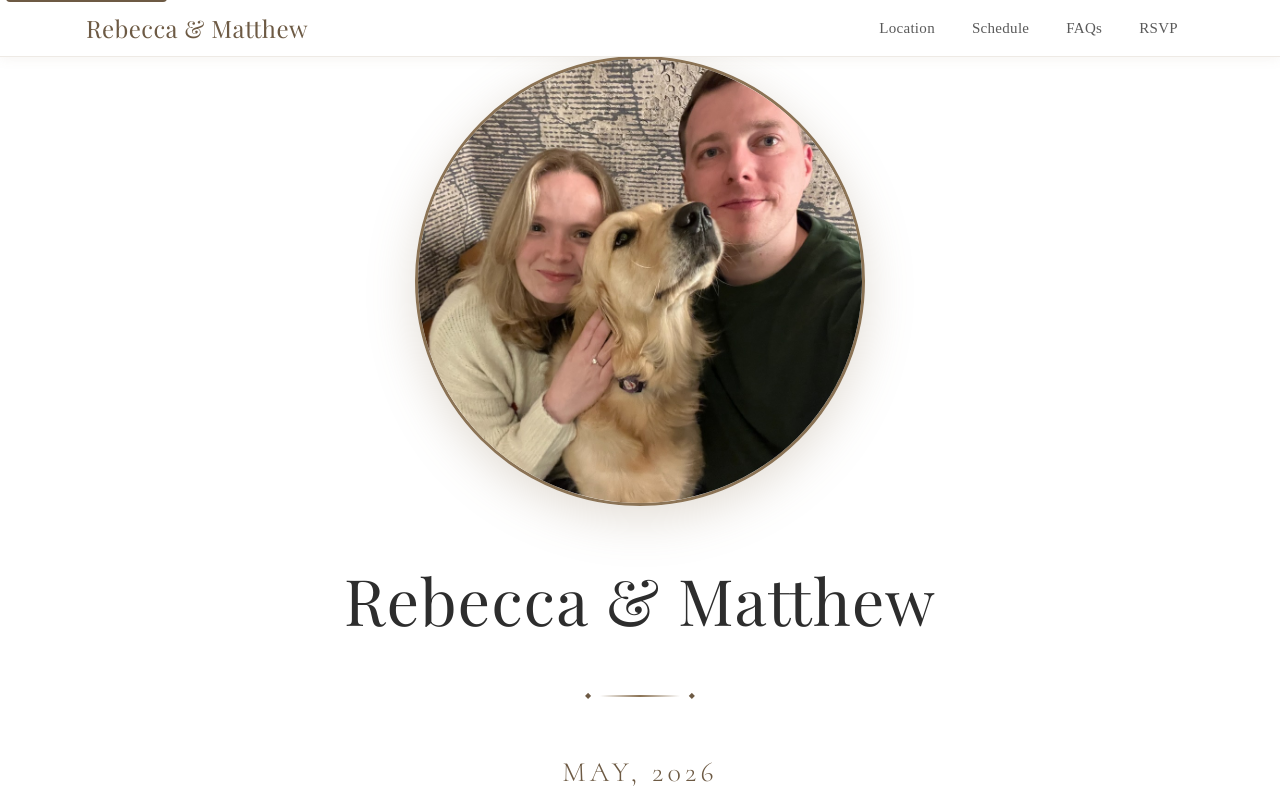
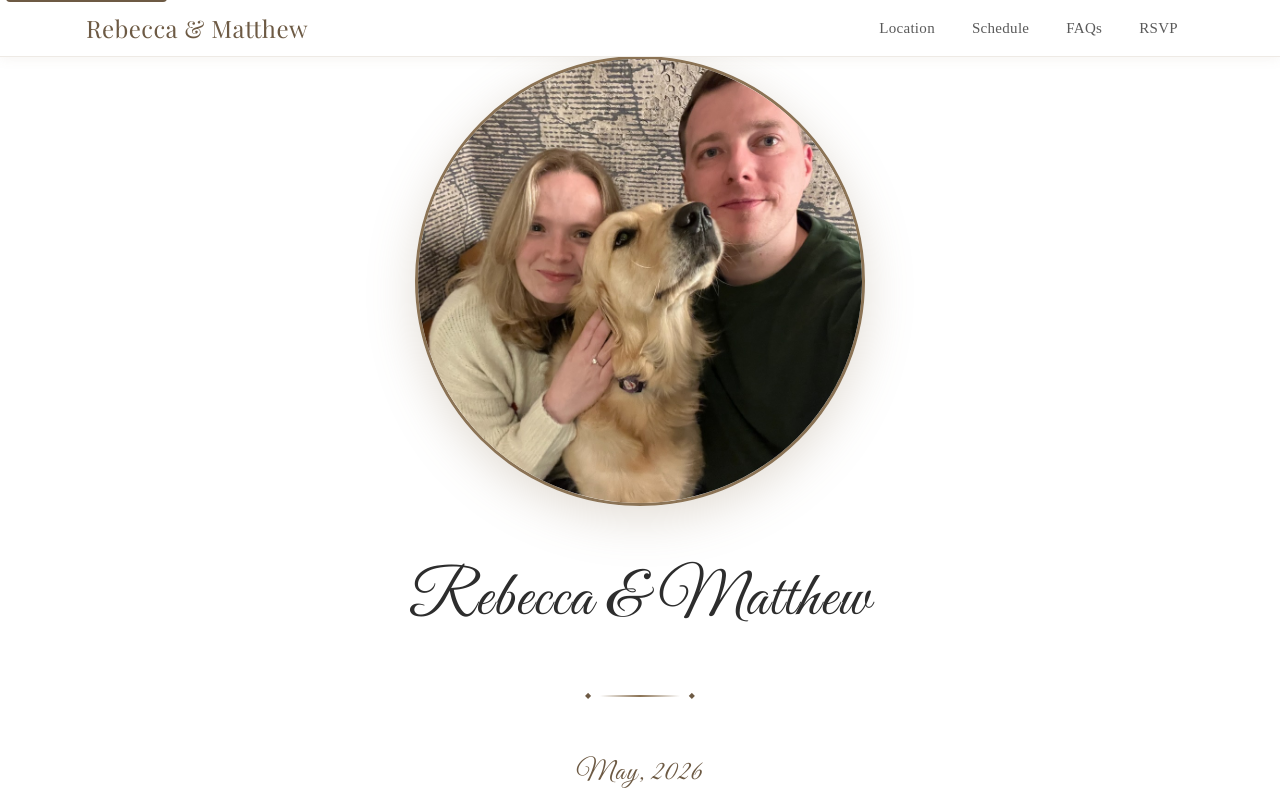
Before and after one commit to Matthew14/Wedding, a Next.js app: page / in a window 1280 px wide. Shown: the top 800 px of the page. Built offline with nearby package versions, Linux system fonts and the light colour scheme; no server answers; a web font is replaced by a local one.

Commit message:
style: replace Cormorant font with Great Vibes
Switch script/cursive font from Cormorant to Great Vibes across the site
to match Canva invitation designs. Updated font references in home page,
RSVP page, and invitation page. Removed uppercase text transforms that
don't work well with script fonts.

```diff
--- a/src/app/layout.tsx
+++ b/src/app/layout.tsx
@@ -1,5 +1,5 @@
 import type { Metadata } from "next";
-import { Geist, Geist_Mono, Playfair_Display, Cormorant } from "next/font/google";
+import { Geist, Geist_Mono, Playfair_Display, Great_Vibes } from "next/font/google";
 import "./globals.css";
 import { MantineProvider, ColorSchemeScript, createTheme } from "@mantine/core";
 import "@mantine/core/styles.css";
@@ -28,10 +28,10 @@ const playfair = Playfair_Display({
     display: "swap",
 });
 
-const cormorant = Cormorant({
+const greatVibes = Great_Vibes({
     subsets: ["latin"],
-    weight: ["300", "400", "500", "600"],
-    variable: "--font-cormorant",
+    weight: "400",
+    variable: "--font-great-vibes",
     display: "swap",
 });
 
@@ -91,7 +91,7 @@ export default function RootLayout({
                 <ColorSchemeScript forceColorScheme="light" />
                 <meta name="color-scheme" content="light only" />
             </head>
-            <body className={`${geist.variable} ${geistMono.variable} ${playfair.variable} ${cormorant.variable} antialiased`} style={{ colorScheme: 'light', display: 'flex', flexDirection: 'column', minHeight: '100vh' }}>
+            <body className={`${geist.variable} ${geistMono.variable} ${playfair.variable} ${greatVibes.variable} antialiased`} style={{ colorScheme: 'light', display: 'flex', flexDirection: 'column', minHeight: '100vh' }}>
                 <PostHogProvider>
                     <ErrorBoundary>
                         <Suspense fallback={null}>
--- a/src/app/page.tsx
+++ b/src/app/page.tsx
@@ -58,7 +58,7 @@ export default function HomePage() {
                                         fontWeight: 400,
                                         color: "var(--text-primary)",
                                         marginBottom: "0",
-                                        fontFamily: "var(--font-playfair), serif",
+                                        fontFamily: "var(--font-great-vibes), cursive",
                                         lineHeight: 1.2,
                                         letterSpacing: "0.02em",
                                     }}
@@ -75,10 +75,9 @@ export default function HomePage() {
                                         fontWeight: 300,
                                         color: "var(--gold-dark)",
                                         marginBottom: "0.5rem",
-                                        fontFamily: "var(--font-cormorant), serif",
-                                        letterSpacing: "0.15em",
+                                        fontFamily: "var(--font-great-vibes), cursive",
+                                        letterSpacing: "0.05em",
                                         lineHeight: 1.4,
-                                        textTransform: "uppercase",
                                     }}
                                 >
                                     May, 2026
--- a/src/app/rsvp/[code]/page.tsx
+++ b/src/app/rsvp/[code]/page.tsx
@@ -401,7 +401,7 @@ export default function RSVPFormPage() {
                                         fontWeight: 400,
                                         color: "#2d2d2d",
                                         marginBottom: "0",
-                                        fontFamily: "var(--font-cormorant), serif",
+                                        fontFamily: "var(--font-great-vibes), cursive",
                                         letterSpacing: "0.02em",
                                     }}
                                 >
```
Also changed, not shown: src/app/invitation/[slug]/page.tsx (+5 -6 lines).
